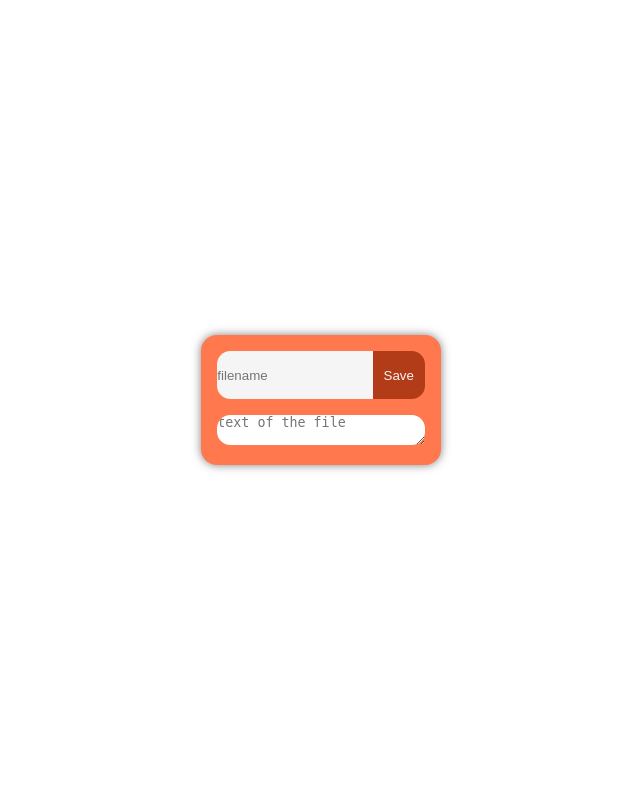
After one commit to onemorebruh/megara, a Python web app: template templates/editor.html in a window 1280 px wide. The commit adds this page. Shown: the whole page, without its empty margins (319-959 px from the left). Run offline with Jinja, Linux system fonts and the light colour scheme; the template is opened without the code that fills it, so the values that code supplies are empty.

Commit message:
added templates

```diff
--- a/config.js
+++ b/config.js
@@ -4,5 +4,6 @@ var config =
 		ip: "127.0.0.1",
 		dburl: "mongodb://localhost:27017",
 		signature: "megara",
+		protocol: 'http'
 		};
 module.exports = config;
--- a/static/homepage/index.html
+++ b/static/homepage/index.html
@@ -16,4 +16,5 @@
 		<body>
 
 		</body>
+		<script src="../scripts/homepage.js"></script>
 </html>
--- a/static/login/index.html
+++ b/static/login/index.html
@@ -19,5 +19,6 @@
                     <button id="signupButton">sign up</button>
                 </div>
                 <script type="text/javascript" src="../scripts/login.js"></script>
+                <script type="text/javascript" src="../scripts/animations.js"></script>
 		</body>
 </html>
--- a/static/scripts/login.js
+++ b/static/scripts/login.js
@@ -10,11 +10,10 @@ var loginButton = document.getElementById("loginButton").addEventListener("click
      req.setRequestHeader("Content-Type", "application/json");
      req.addEventListener("load", function () {
         // получаем и парсим ответ сервера
-         let answer = JSON.parse(req.response);
-         prompt(answer.message)
+        let answer = JSON.parse(req.response);
+        window.location.href = answer.url;
      });
      req.send(user);
-     //redirect
 })
 var signupButton = document.getElementById("signupButton").addEventListener("click", function (e) {
     e.preventDefault();
@@ -30,6 +29,7 @@ var signupButton = document.getElementById("signupButton").addEventListener("cli
         // получаем и парсим ответ сервера
         let receivedUser = JSON.parse(req.response);
         console.log(receivedUser);   // смотрим ответ сервера
+        window.location.href = answer.url;
     });
     req.send(user);
     //redirect
--- /dev/null
+++ b/templates/editor.css
@@ -0,0 +1,63 @@
+* {
+    border: 0;
+    padding: 0;
+    margin: 0;
+}
+body {
+    height: 100vh;
+    display: flex;
+    justify-content: center;
+    align-items: center;
+}
+
+button {
+    height: 3em;
+    width: 5em;
+    margin-top: 0.25em;
+    margin-right: 0.5em ;
+    background-color: #b23c17;
+    color: #f5f5f5;
+    border: 0;
+    border-radius: 1em ;
+    text-transform: capitalize;
+}
+textarea {
+    border: 0;
+    border-radius: 1em;
+}
+
+#editorMainDiv {
+    background-color: #ff784e;
+    padding: 1em;
+    margin: 1em;
+    border-radius: 1em;
+    box-shadow: 0 0 10px rgba(0,0,0,0.5);
+}
+
+#text {
+    width: 100%;
+}
+
+#filenameNSaveButton {
+    width: 100%;
+    display: grid;
+    gap: 0;
+    grid-template-columns: 75% 25%;
+    height: 3em;
+    margin: 0em auto 1em auto;
+}
+
+#SaveButton {
+    border-radius: 0 1em 1em 0;
+    height: 100%;
+    margin: 0;
+    width: 100%;
+}
+
+#filename {
+    border: 0;
+    background-color: #f5f5f5;
+    height: 100%;
+    border-radius: 1em 0em 0em 1em;
+}
+}
--- /dev/null
+++ b/templates/editor.html
@@ -0,0 +1,20 @@
+<!DOCTYPE html>
+<html lang="en">
+<head>
+    <meta charset="UTF-8">
+    <meta http-equiv="X-UA-Compatible" content="IE=edge">
+    <meta name="viewport" content="width=device-width, initial-scale=1.0">
+    <link rel="stylesheet" href="editor.css">
+    <title>file editor</title>
+</head>
+<body>
+    <div id="editorMainDiv">
+        <form id="filenameNSaveButton">
+            <input type="text" id="filename" placeholder="filename">
+            <button id="SaveButton">save</button>
+        </form>
+        <textarea id="text" placeholder="text of the file"></textarea>
+
+    </div>
+</body>
+</html>
```
Also changed, not shown: index.js (+11 -9 lines), static/scripts/animations.js (added, +21 -0 lines), static/scripts/homepage.js (added, +10 -0 lines), static/styles/login.css (+4 -6 lines), templates/cards.css (added, +38 -0 lines), templates/cards.html (added, +54 -0 lines), templates/searchline.css (added, +42 -0 lines), templates/searchline.html (added, +16 -0 lines), README.md, 1 other file.
